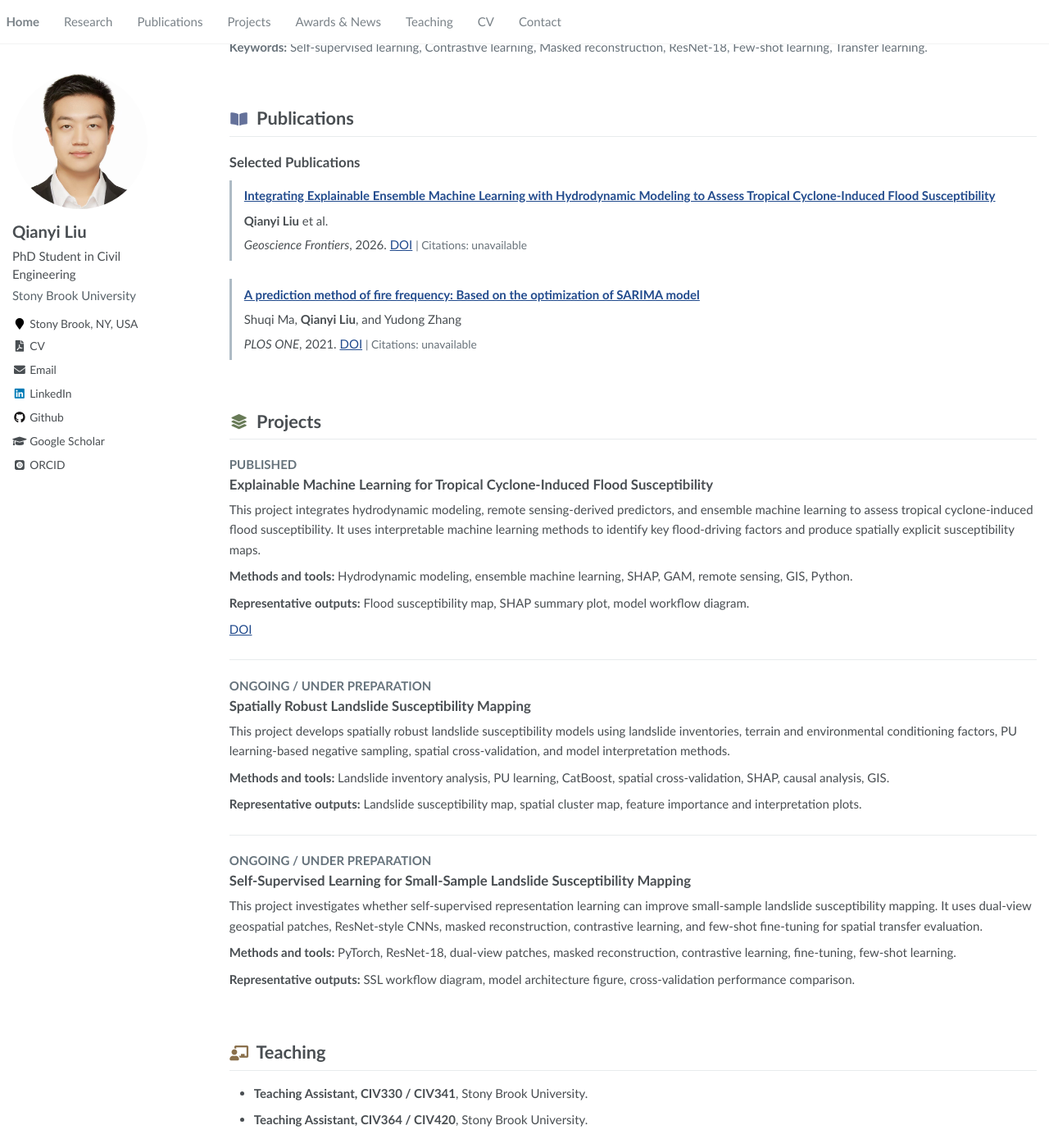
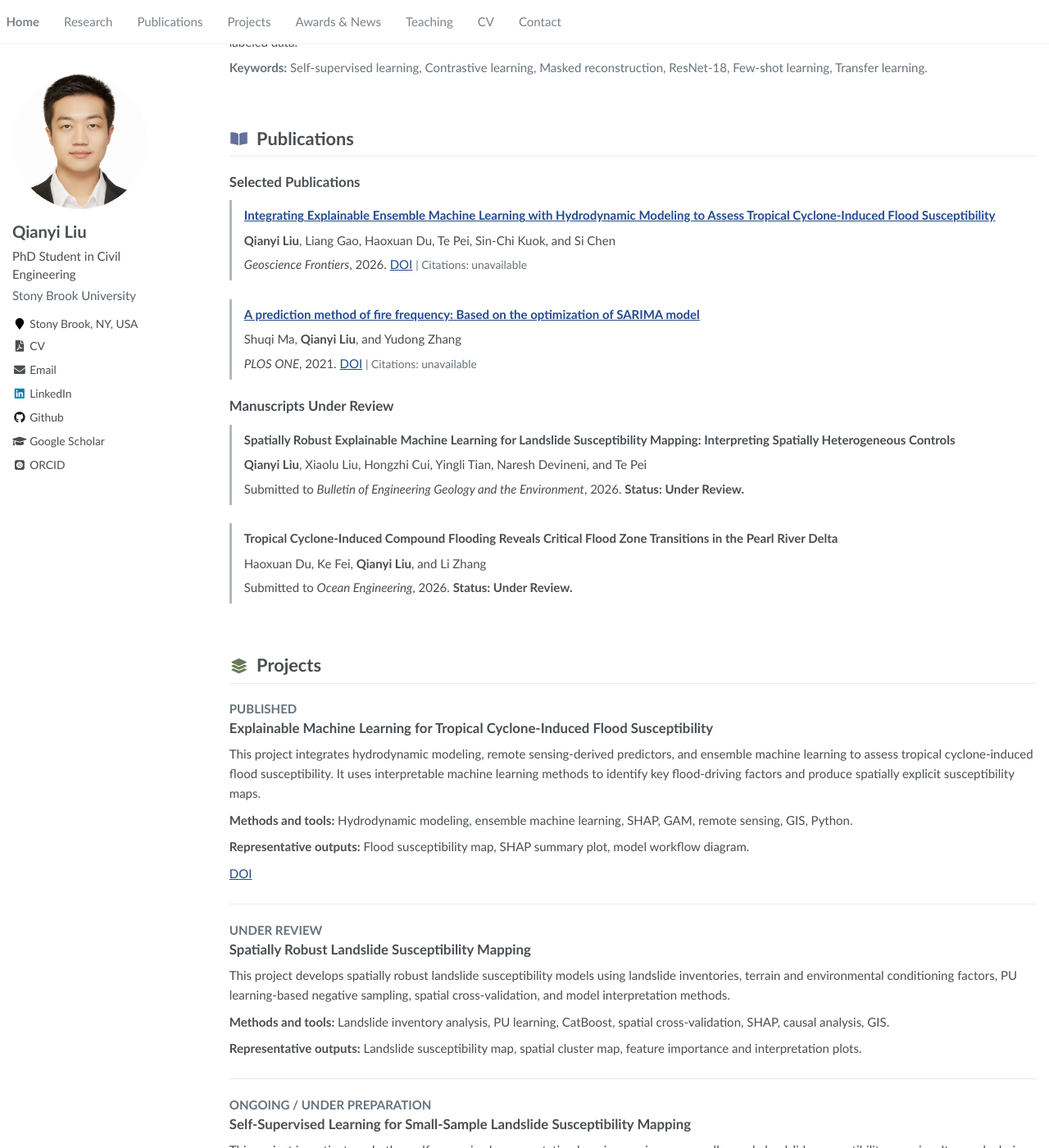
Before and after one commit to qianyiliu-lab/qianyiliu-lab.github.io, a Jekyll site: the page built from _pages/about.md, in a window 1280 px wide and 1400 px high, scrolled down 930 px. Shown: the whole window at 82% size. Built offline with Jekyll 4.4.1, drawn with Linux system fonts in a browser that asks for light colours; some web fonts are replaced; some of the changed text lies outside the part shown.

Commit message:
Update CV, publications, and award

```diff
--- a/_config.yml
+++ b/_config.yml
@@ -66,6 +66,7 @@ exclude:
   - AGENTS.md
   - Qianyi_Liu.jpg
   - Qianyi_Liu_CV.pdf
+  - Qianyi_Liu_Resume_Updated.tex
   - "*.sublime-project"
   - "*.sublime-workspace"
   - .asset-cache
--- a/_data/news.yml
+++ b/_data/news.yml
@@ -1,6 +1,8 @@
 - date: "2026"
   text: "First-author paper published in Geoscience Frontiers on explainable ensemble machine learning and hydrodynamic modeling for tropical cyclone-induced flood susceptibility."
+  url: "https://doi.org/10.1016/j.gsf.2026.102355"
 - date: "2026"
-  text: "Awarded First Place in the Individual Poster Presentation category at the NSF NHERI GSC Mini-Conference."
+  text: "Awarded First Place in the Individual Poster Presentation category at the 2026 NSF NHERI GSC Mini-Conference for research on causality-aware and explainable landslide susceptibility mapping."
+  url: "https://www.linkedin.com/feed/update/urn:li:share:7468323975417413632/"
 - date: "TODO"
   text: "Add other conference presentations, awards, and milestones."
--- a/_data/projects.yml
+++ b/_data/projects.yml
@@ -10,13 +10,13 @@
   todo: "TODO: Add PDF, code, data, and representative figure files when available."
 
 - title: "Spatially Robust Landslide Susceptibility Mapping"
-  status: "Ongoing / Under preparation"
+  status: "Under review"
   image_path: "images/projects/landslide-susceptibility-map.jpg"
   summary: "This project develops spatially robust landslide susceptibility models using landslide inventories, terrain and environmental conditioning factors, PU learning-based negative sampling, spatial cross-validation, and model interpretation methods."
   methods: "Landslide inventory analysis, PU learning, CatBoost, spatial cross-validation, SHAP, causal analysis, GIS."
   outputs: "Landslide susceptibility map, spatial cluster map, feature importance and interpretation plots."
   links: []
-  todo: "TODO: Add paper, poster, code, and representative figure links when available."
+  todo: "TODO: Add paper, poster, code, and representative figure links when available; add the publication link after acceptance."
 
 - title: "Self-Supervised Learning for Small-Sample Landslide Susceptibility Mapping"
   status: "Ongoing / Under preparation"
--- a/_data/publications.yml
+++ b/_data/publications.yml
@@ -1,6 +1,6 @@
 - selected: true
   title: "Integrating Explainable Ensemble Machine Learning with Hydrodynamic Modeling to Assess Tropical Cyclone-Induced Flood Susceptibility"
-  authors: "**Qianyi Liu** et al."
+  authors: "**Qianyi Liu**, Liang Gao, Haoxuan Du, Te Pei, Sin-Chi Kuok, and Si Chen"
   venue: "Geoscience Frontiers"
   year: 2026
   doi: "10.1016/j.gsf.2026.102355"
@@ -10,7 +10,7 @@
   data:
   bibtex:
   notes:
-    - "TODO: Confirm full coauthor order and add links to PDF, code, data, and BibTeX when available."
+    - "TODO: Add links to PDF, code, data, and BibTeX when available."
 
 - selected: true
   title: "A prediction method of fire frequency: Based on the optimization of SARIMA model"
@@ -24,3 +24,31 @@
   data:
   bibtex:
   notes: []
+
+- selected: false
+  status: "Under Review"
+  title: "Spatially Robust Explainable Machine Learning for Landslide Susceptibility Mapping: Interpreting Spatially Heterogeneous Controls"
+  authors: "**Qianyi Liu**, Xiaolu Liu, Hongzhi Cui, Yingli Tian, Naresh Devineni, and Te Pei"
+  venue: "Bulletin of Engineering Geology and the Environment"
+  year: 2026
+  doi:
+  scholar_id:
+  pdf:
+  code:
+  data:
+  bibtex:
+  notes: []
+
+- selected: false
+  status: "Under Review"
+  title: "Tropical Cyclone-Induced Compound Flooding Reveals Critical Flood Zone Transitions in the Pearl River Delta"
+  authors: "Haoxuan Du, Ke Fei, **Qianyi Liu**, and Li Zhang"
+  venue: "Ocean Engineering"
+  year: 2026
+  doi:
+  scholar_id:
+  pdf:
+  code:
+  data:
+  bibtex:
+  notes: []
--- a/_pages/about.md
+++ b/_pages/about.md
@@ -22,7 +22,7 @@ I am a PhD student in Civil Engineering at Stony Brook University. My research f
 
 {% for item in site.data.news %}
 {% unless item.date == "TODO" %}
-- *{{ item.date }}* {{ item.text }}
+- *{{ item.date }}* {% if item.url %}[{{ item.text }}]({{ item.url }}){% else %}{{ item.text }}{% endif %}
 {% endunless %}
 {% endfor %}
 
@@ -58,6 +58,19 @@ My research develops data-driven and physically informed methods for understandi
 {{ pub.authors | markdownify }}
 
 *{{ pub.venue }}*, {{ pub.year }}.{% if pub.doi %} [DOI](https://doi.org/{{ pub.doi }}){% endif %}{% if pub.pdf %} | [PDF]({{ pub.pdf }}){% endif %}{% if pub.code %} | [Code]({{ pub.code }}){% endif %}{% if pub.data %} | [Data]({{ pub.data }}){% endif %}{% if pub.bibtex %} | [BibTeX]({{ pub.bibtex }}){% endif %}{% if pub.scholar_id %} <span class="show_paper_citations" data-scholar-id="{{ pub.scholar_id }}">| Citations: loading...</span>{% endif %}
+</article>
+{% endfor %}
+
+## Manuscripts Under Review
+
+{% assign under_review_pubs = site.data.publications | where: "status", "Under Review" %}
+{% for pub in under_review_pubs %}
+<article class="publication-entry" markdown="1">
+### {{ pub.title }}
+
+{{ pub.authors | markdownify }}
+
+Submitted to *{{ pub.venue }}*, {{ pub.year }}. **Status: {{ pub.status }}.**
 </article>
 {% endfor %}
 
```
Also changed, not shown: 2 other files.
